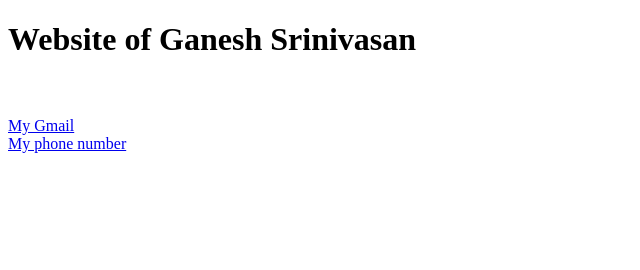
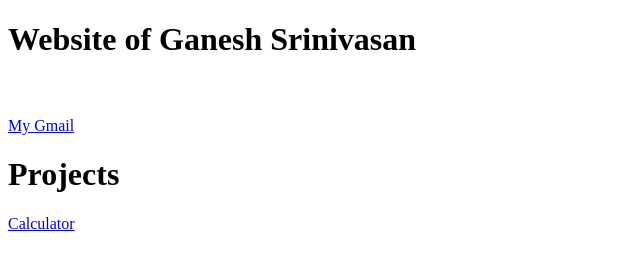
Before and after one commit to ganeshsprofessional/ganeshsrinivasan, a plain HTML site: page index.html in a window 1280 px wide. Shown: the whole page, without its empty margins (0-640 px from the left). Drawn offline with Linux system fonts and the light colour scheme.

Commit message:
Update index.html

```diff
--- a/index.html
+++ b/index.html
@@ -9,7 +9,8 @@
     <header>
         <h1>Website of Ganesh Srinivasan<br><br></h1>
         <a href="https://mail.google.com/mail/?view=cm&fs=1&tf=1&to=ganeshsprofessional@gmail.com">My Gmail<br></a>
-        <a href="tel:+918838509909">My phone number</a>
+        <h1>Projects<br></h1>
+        <a href="calculator/index.html">Calculator</a>
     </header>
 </body>
 </html>
```
